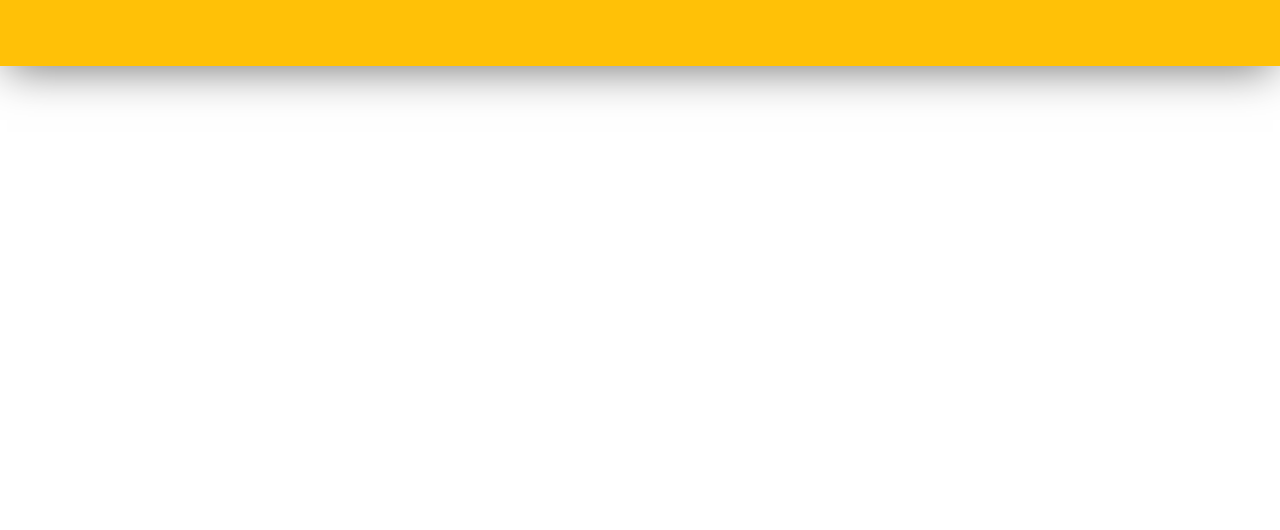
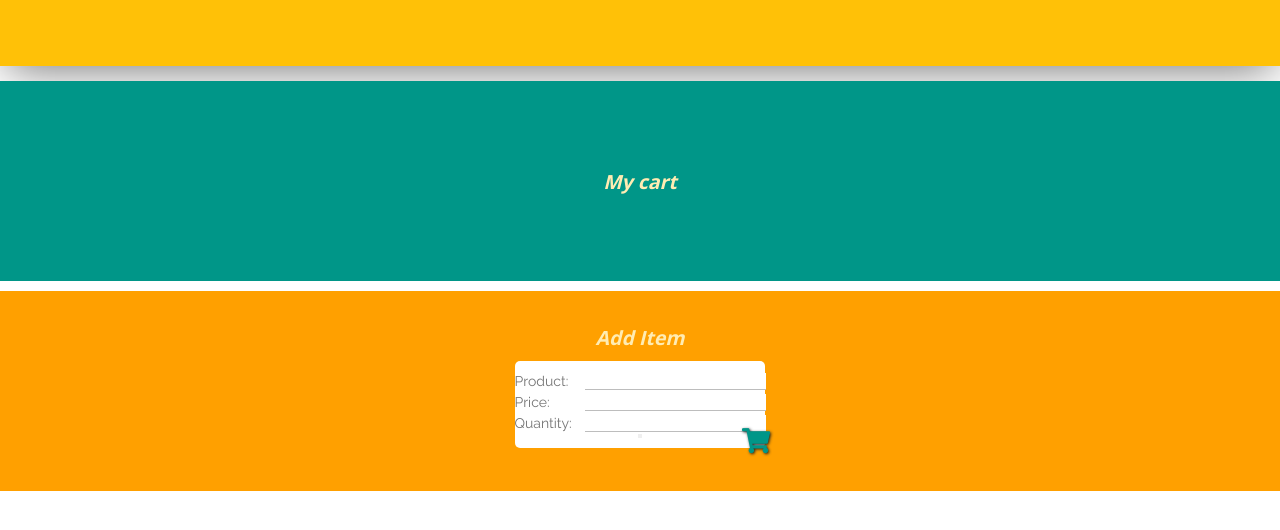
Before and after one commit to tabbplomaritas/express-shoppingcart, a website: page public/index.html in a window 1280 px wide. Shown: the part 134-664 px from the top of the page. Drawn offline with nearby package versions, Linux system fonts and the light colour scheme; some packages are replaced by stand-ins of ours; no server answers.

Commit message:
added a .otherwise for default view in config file

```diff
--- a/public/js/config/config.js
+++ b/public/js/config/config.js
@@ -7,4 +7,5 @@ angular
       .when("/cartlist", {
         template: `<cart-list></cart-list>`
       })
+      .otherwise({redirectTo:'/cartlist'});
   });
--- a/routes/cart-list-routes.js
+++ b/routes/cart-list-routes.js
@@ -59,6 +59,7 @@ cartRouter.delete("/cart-items/:id", (req, res) =>{
   res.send(cartItems);
 });
 
+
 cartRouter.put("/cart-items/:id", (req, res) =>{
   console.log(req.params.id);
   console.log(typeof req.params.id);
```
Also changed, not shown: public/index.html (+1 -1 lines), public/js/components/cartlist-component.js (line endings or trailing spaces).
